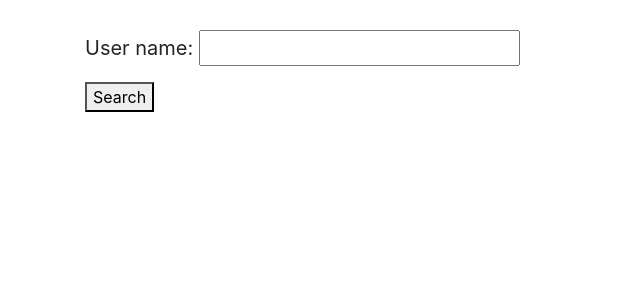
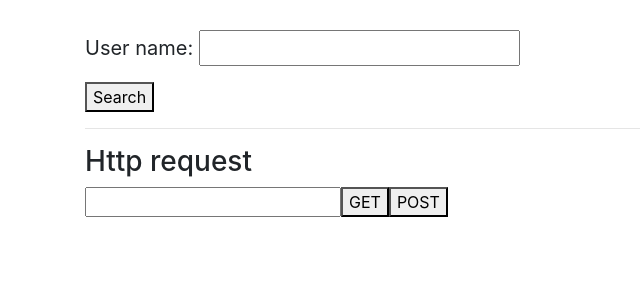
Before and after one commit to Oleh1033/AngularTest1, an Angular app in the folder COVID/: page / in a window 1280 px wide. Shown: the top 300 px of the page, without its empty margins (0-640 px from the left). Built offline with nearby package versions, Linux system fonts and the light colour scheme.

Commit message:
GET, POST request

```diff
--- a/COVID/src/app/app.component.html
+++ b/COVID/src/app/app.component.html
@@ -10,11 +10,22 @@
 
 <div class="container">
     <p>User name: <input type="text" [(ngModel)]="userName"></p>
-    <button (click)="search()">Search</button>
+    <button (click)="search1()">Search</button>
     <div *ngIf="response">
         <img src="{{response.avatar_url}}" alt="">
         <p>Ім'я користувача: {{response.login}}</p>
         <p>Репозиторі: {{response.public_repos}}</p>
         <p>Фоловери: {{response.followers}}</p>
     </div>
+
+    <hr>
+
+    <div class="http">
+        <h3>Http request</h3>
+        <input type="text" [(ngModel)]="id" [(ngModel)]="title">
+        <button (click)="getBook1()">GET</button>
+
+        <button (click)="createBook1()">POST</button>
+    </div>
+
 </div>
--- a/COVID/src/app/app.component.ts
+++ b/COVID/src/app/app.component.ts
@@ -24,27 +24,44 @@ ngOnInit(){
 
 
 import { Component } from '@angular/core';
-import { HttpClient } from '@angular/common/http';
+import { HttpService } from './http.service';
 
 
 @Component({
   selector: 'app-root',
   templateUrl: './app.component.html',
   styleUrls: ['./app.component.scss'],
+  providers: [HttpService]
 })
 export class AppComponent{
 
   userName: string = "";
   response: any;
+  id: number;
+  book: any;
+  title: string;
 
-constructor(private http: HttpClient){}
+constructor(private httpService: HttpService){}
+
+search1(){
+  this.httpService.search(this.userName).subscribe((data:any) => {
+    this.response = data;
+    console.log(this.response);
+  })
+}
 
 
-search(){
-  this.http.get(' https://api.github.com/users/' + this.userName)
-  .subscribe((response) => {
-    this.response = response;
-    console.log(this.response);
+ getBook1(){
+  this.httpService.getBook(this.id).subscribe((data: any) => {
+    this.book = data;
+    console.log(this.book);
+  })
+}
+
+createBook1(){
+  this.httpService.createBook(this.title).subscribe((data: any) => {
+    this.book = data;
+    console.log(this.book);
   })
 }
 
--- a/COVID/src/app/http.service.ts
+++ b/COVID/src/app/http.service.ts
@@ -3,12 +3,12 @@ import { HttpClient } from '@angular/common/http';
 import { User } from './user';
 import { Observable } from 'rxjs';
 import { map } from 'rxjs/operators';
-
-@Injectable()
+                                            //Object Observable. Get requst to users.json
+/* @Injectable()
 export class HttpService {
     constructor(private http: HttpClient){}
 
-    getUsers() : Observable<User[]> {                            //Object Observable. Get requst to users.json
+    getUsers() : Observable<User[]> {
      return this.http.get('assets/users.json').pipe(
          map(data => {
              let userList = data["usersList"];
@@ -19,4 +19,28 @@ export class HttpService {
              )
          })
      )}
+    } */
+
+
+
+    @Injectable()
+export class HttpService {
+
+    constructor(private http: HttpClient){}
+
+    search(userName: string) {
+      return  this.http.get(' https://api.github.com/users/' + userName)
+      }
+
+
+     getBook(id: number){
+        return this.http.get('https://fakerestapi.azurewebsites.net/api/Books/' + id);
     }
+
+    createBook(title: string){
+        return this.http.post('https://fakerestapi.azurewebsites.net/api/Books', {
+            title: title
+        })
+    }
+
+    }
```
